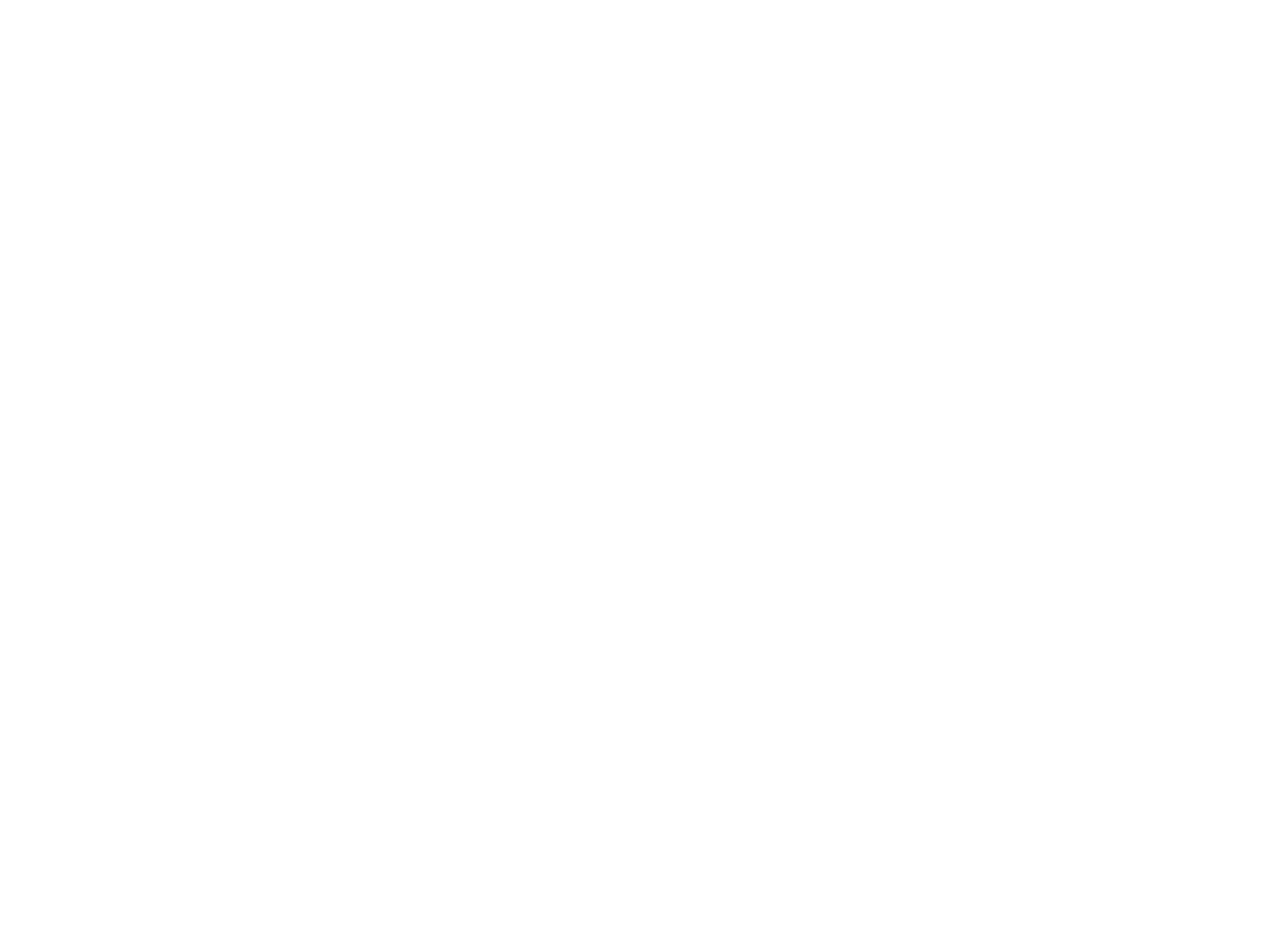
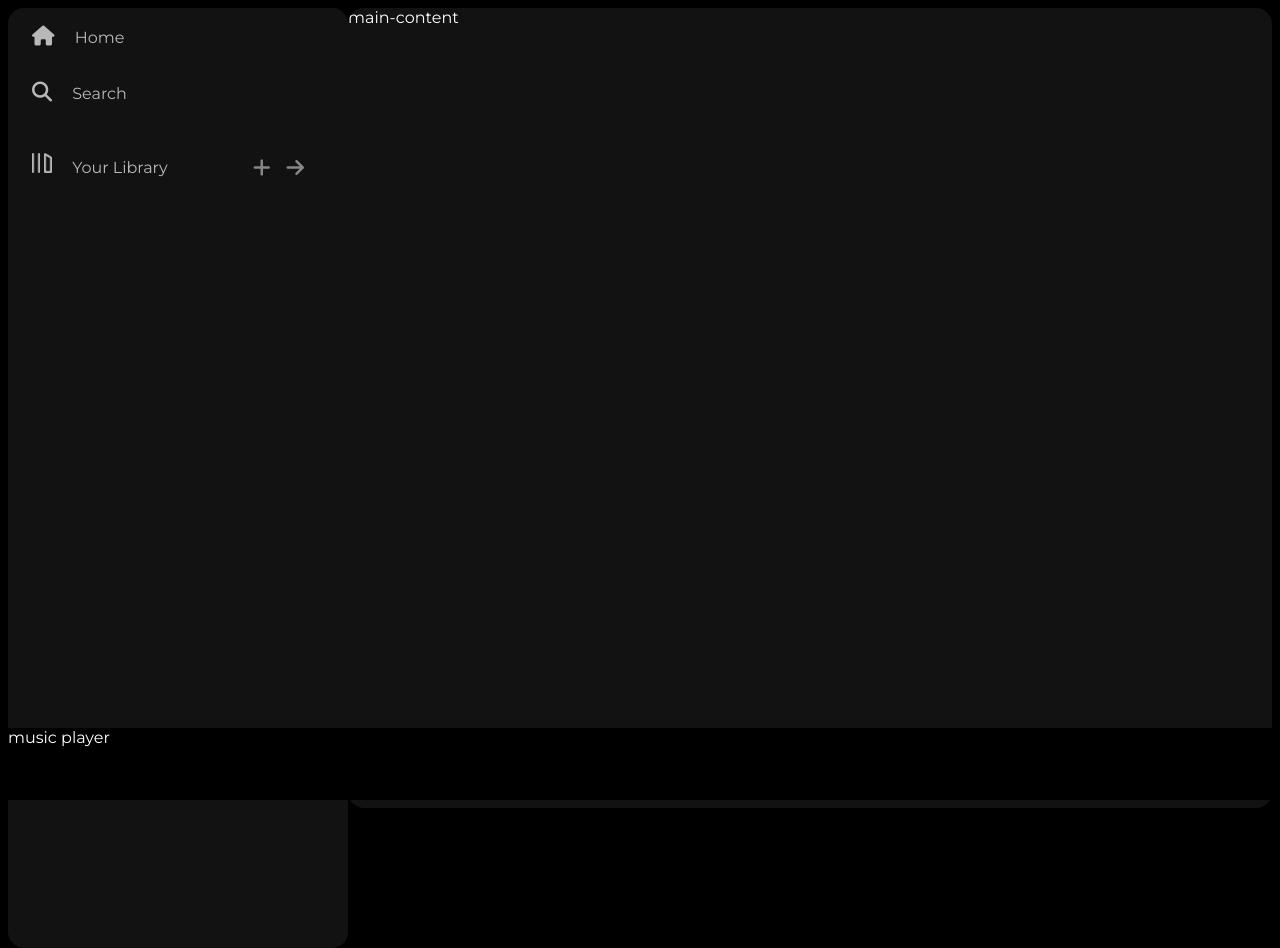
Before and after one commit to shivamp7484/Spotify-Clone, a plain HTML site: page index.html in a window 1280 px wide. Before the commit the page ends 800 px from the top, so only its background shows below. Drawn offline with Linux system fonts and the light colour scheme.

Commit message:
updating the web page in three parts sidebar menu,main body and musical part where we designed the sidebar(nav) and sidebar(Library).

```diff
--- a/index.html
+++ b/index.html
@@ -3,11 +3,46 @@
 <head>
     <meta charset="UTF-8">
     <meta name="viewport" content="width=device-width, initial-scale=1.0">
+        <link rel = "stylesheet" href ="https://cdnjs.cloudflare.com/ajax/libs/font-awesome/6.4.0/css/all.min.css">
+    <link rel = "icon" href = "./assets/logo.png">
     <title>Spotify - Web Player:Music for everyone</title>
-    <link rel = "styleSheet" href ="">
-    <link rel = "icon" href = "./assets/logo.png">
+    <link rel = "styleSheet" href ="style.css">
+    <link rel="preconnect" href="https://fonts.googleapis.com">
+    <link rel="preconnect" href="https://fonts.gstatic.com" crossorigin>
+    <link href="https://fonts.googleapis.com/css2?family=Montserrat:ital,wght@300;400;500;600;700&display=swap" rel="stylesheet">
 </head>
 <body>
+    <div class = "main">
+        <div class = "sidebar">
+            <div class = "nav">
+                <div class = "nav-option">
+                    <i class ="fa-solid fa-house"></i>
+                    <a href ="#" style = "opacity:1">Home</a>
+                </div>
+                <div class = "nav-option">
+                    <i class ="fa-solid fa-magnifying-glass"></i>
+                    <a href = "#">Search</a>
+                </div>
+            </div>
+            <div class = "library">
+                <div class = "options">
+                  <div class ="lib-option nav-option">
+                    <img src = "./assets/library_icon.png">
+                    <a href ="#" style = "opacity:1">Your Library</a>
+                  </div>
+                     <div class = "icons">
+                        <i class = "fa-solid fa-plus"></i>
+                        <i class = "fa-solid fa-arrow-right"></i>
+                     </div>
+               </div>
+                <div class = "boxes">
+
+                </div>
+            </div>
+    </div>
+        <div class = "main-content">main-content</div>
+        <div class = "music-player">music player</div>
+    </div>
 
 </body>
 </html>
--- a/style.css
+++ b/style.css
@@ -0,0 +1,87 @@
+body{
+    font-family: 'Montserrat', sans-serif;
+    margin: 0;
+    background-color : black;
+    color : #fff;
+    overflow : hidden;
+}
+.main{
+    display : flex;
+    height : 100vh;
+    padding : 0.5rem;;
+}
+.sidebar{
+    background-color : #121212;
+    width : 340px;
+    border-radius: 1rem;
+}
+.main-content{
+    background-color: #121212;
+    flex : 1;
+    border-radius: 1rem;
+    overflow: auto;
+}
+.music-player{
+   background-color: black;
+   position : fixed;
+   bottom : 0;
+   width : 100%;
+   height : 72px;
+}
+a{
+    text-decoration : none;
+    color : white;
+}
+.nav{
+    background-color:#121212;
+    border-radius : 1rem;
+    display : flex;
+    flex-direction : column;
+    justify-content : center;
+    height : 100px;
+    padding : 0.5rem 0.75rem;
+}
+.nav-option{
+    line-height : 2.5rem;
+    opacity : 0.7;
+    padding : 0.5rem 0.75rem;
+}
+.nav-option:hover{
+    opacity : 1;
+}
+.nav-option i {
+    font-size : 1.25rem;
+}
+.nav-option a {
+    font-size : 1rem;
+    margin-left: 1rem;
+}
+.library{
+    background-color : #121212;
+    border-radius : 1rem;
+    height : 100%;
+    margin-top : 0.5rem;
+    padding : 0.5rem 0.75rem;
+}
+.options{
+    display : flex;
+    justify-content : space-between;
+    align-items: center;
+}
+.lib-option img{
+    height : 1.25rem;
+    width : 1.25rem;
+}
+.icons{
+    font-size : 1.25rem;
+    opacity : 0.7;
+    margin-right : 1rem;
+    display : flex;
+}
+.icons i {
+   opacity : 0.7;
+    margin-right : 1rem;
+}
+.icons i:hover{
+    opacity : 1;
+}
```
